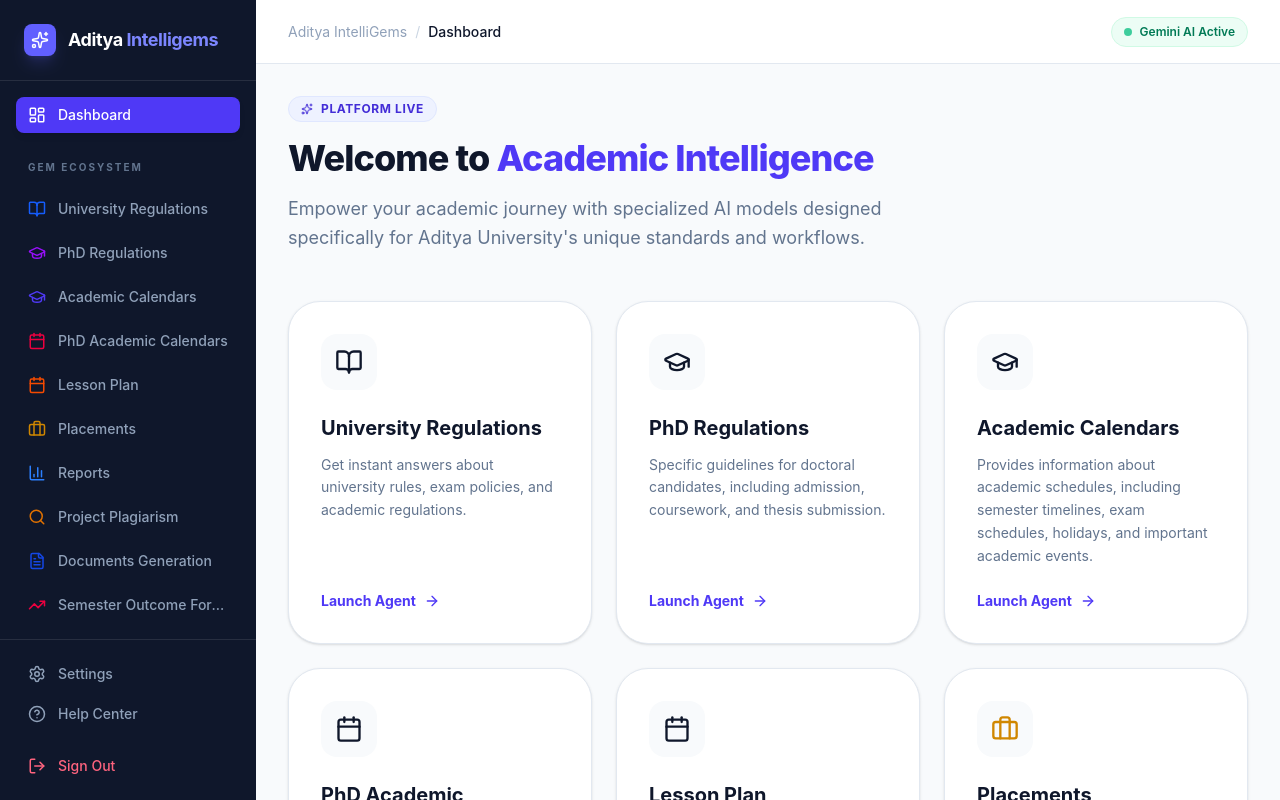
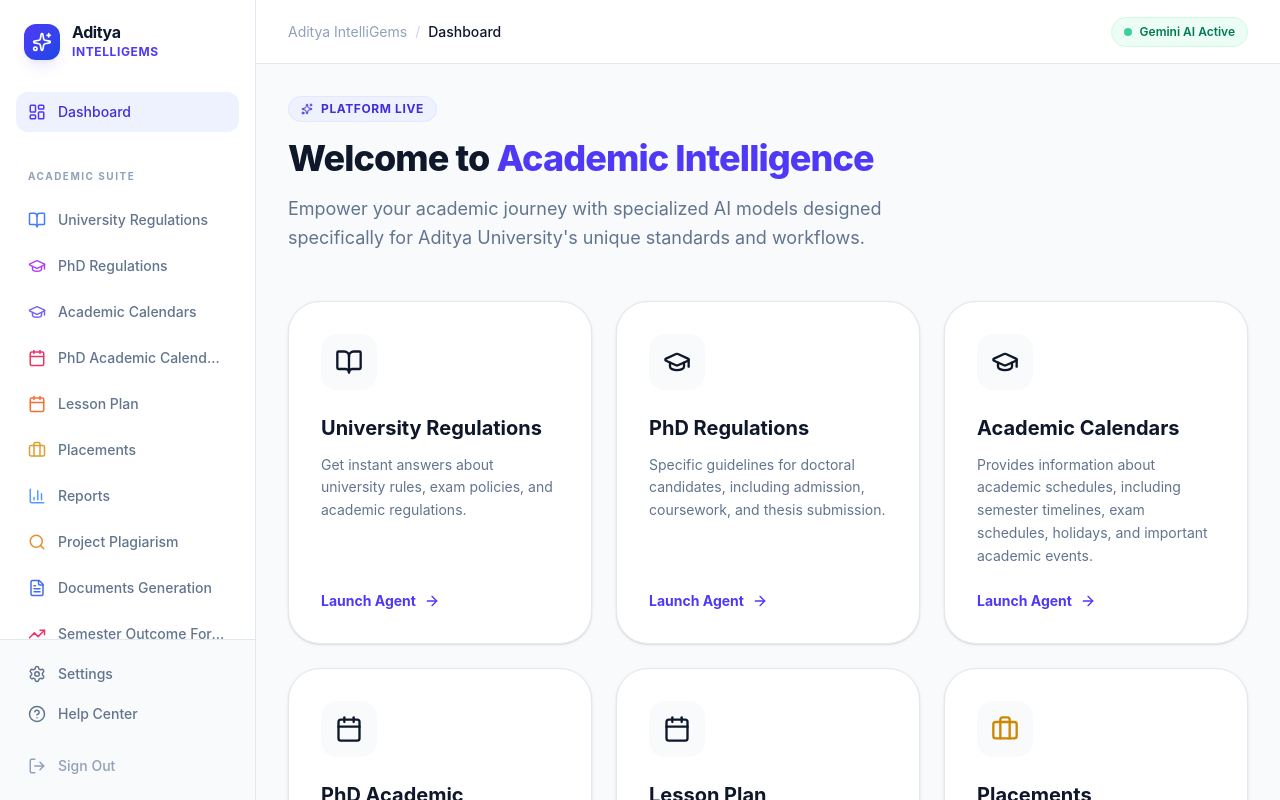
Before and after one commit to provcac-droid/Aditya-Intelligents, a React (Vite) app: page / in a window 1280 px wide. Built offline with nearby package versions, Linux system fonts and the light colour scheme; no server answers.

Commit message:
feat(Navbar): Update branding and styling
Refactors the Navbar component to incorporate a new, more modern branding style. This includes updated colors, font styles, and spacing for the application name and logo, as well as subtle improvements to navigation item styling.

```diff
--- a/src/components/Navbar.tsx
+++ b/src/components/Navbar.tsx
@@ -9,33 +9,36 @@
 
 export const Navbar: React.FC<NavbarProps> = ({ activeGemId, onSelectGem }) => {
   return (
-    <aside className="w-64 bg-slate-900 text-white flex flex-col h-full shrink-0">
+    <aside className="w-64 bg-white text-slate-600 flex flex-col h-full shrink-0 border-r border-slate-200">
       {/* Brand */}
-      <div className="p-6 border-b border-white/10">
+      <div className="p-6 pb-8">
         <div className="flex items-center gap-3">
-          <div className="w-8 h-8 bg-indigo-500 rounded-lg flex items-center justify-center shadow-lg shadow-indigo-500/20">
-            <Sparkles size={18} className="text-white" />
+          <div className="w-9 h-9 bg-gradient-to-br from-indigo-600 to-blue-700 rounded-xl flex items-center justify-center shadow-lg shadow-indigo-600/10">
+            <Sparkles size={20} className="text-white" />
           </div>
-          <span className="font-bold text-lg tracking-tight">Aditya <span className="text-indigo-400">Intelligems</span></span>
+          <div className="flex flex-col">
+            <span className="font-bold text-slate-900 text-base tracking-tight leading-none">Aditya</span>
+            <span className="text-indigo-600 text-xs font-bold tracking-wider uppercase mt-1">Intelligems</span>
+          </div>
         </div>
       </div>
 
       {/* Main Nav */}
-      <nav className="flex-1 overflow-y-auto p-4 space-y-1 custom-scrollbar">
+      <nav className="flex-1 overflow-y-auto px-4 space-y-1.5 custom-scrollbar">
         <button
           onClick={() => onSelectGem('dashboard')}
-          className={`w-full flex items-center gap-3 px-3 py-2 rounded-lg text-sm font-medium transition-all ${
+          className={`w-full flex items-center gap-3 px-3 py-2.5 rounded-xl text-sm font-medium transition-all group ${
             activeGemId === 'dashboard'
-              ? 'bg-indigo-600 text-white shadow-md'
-              : 'text-slate-400 hover:text-white hover:bg-white/5'
+              ? 'bg-indigo-50 text-indigo-700'
+              : 'text-slate-500 hover:text-slate-900 hover:bg-slate-50'
           }`}
         >
-          <LayoutDashboard size={18} />
+          <LayoutDashboard size={18} className={activeGemId === 'dashboard' ? 'text-indigo-600' : 'text-slate-400 group-hover:text-slate-700'} />
           Dashboard
         </button>
 
-        <div className="pt-4 pb-2 px-3">
-          <span className="text-[10px] font-bold uppercase tracking-[0.2em] text-slate-500">Gem Ecosystem</span>
+        <div className="pt-6 pb-2 px-3">
+          <span className="text-[10px] font-bold uppercase tracking-[0.15em] text-slate-400">Academic Suite</span>
         </div>
 
         {GEMS.map((gem) => (
@@ -44,11 +47,11 @@
             onClick={() => onSelectGem(gem.id)}
             className={`w-full flex items-center gap-3 px-3 py-2.5 rounded-xl text-sm font-medium transition-all group ${
               activeGemId === gem.id
-                ? 'bg-white/10 text-white shadow-sm'
-                : 'text-slate-400 hover:text-white hover:bg-white/5'
+                ? 'bg-indigo-50 text-indigo-700 shadow-sm ring-1 ring-indigo-100'
+                : 'text-slate-500 hover:text-slate-900 hover:bg-slate-50'
             }`}
           >
-            <div className={`shrink-0 transition-colors ${activeGemId === gem.id ? 'text-white' : gem.color}`}>
+            <div className={`shrink-0 transition-colors ${activeGemId === gem.id ? 'text-indigo-600' : gem.color} opacity-80 group-hover:opacity-100`}>
               <gem.icon size={18} />
             </div>
             <span className="truncate">{gem.title}</span>
@@ -57,16 +60,16 @@
       </nav>
 
       {/* Bottom Nav */}
-      <div className="p-4 border-t border-white/10 space-y-1">
-        <button className="w-full flex items-center gap-3 px-3 py-2 rounded-lg text-sm font-medium text-slate-400 hover:text-white hover:bg-white/5 transition-all">
+      <div className="p-4 bg-slate-50 border-t border-slate-200 space-y-1">
+        <button className="w-full flex items-center gap-3 px-3 py-2 rounded-lg text-sm font-medium text-slate-500 hover:text-slate-900 hover:bg-white/50 transition-all">
           <Settings size={18} />
           Settings
         </button>
-        <button className="w-full flex items-center gap-3 px-3 py-2 rounded-lg text-sm font-medium text-slate-400 hover:text-white hover:bg-white/5 transition-all">
+        <button className="w-full flex items-center gap-3 px-3 py-2 rounded-lg text-sm font-medium text-slate-500 hover:text-slate-900 hover:bg-white/50 transition-all">
           <HelpCircle size={18} />
           Help Center
         </button>
-        <button className="w-full flex items-center gap-3 px-3 py-2 rounded-lg text-sm font-medium text-rose-400 hover:bg-rose-500/10 transition-all mt-4">
+        <button className="w-full flex items-center gap-3 px-3 py-2 rounded-lg text-sm font-medium text-slate-400 hover:text-rose-600 hover:bg-rose-50 transition-all mt-4">
           <LogOut size={18} />
           Sign Out
         </button>
```
